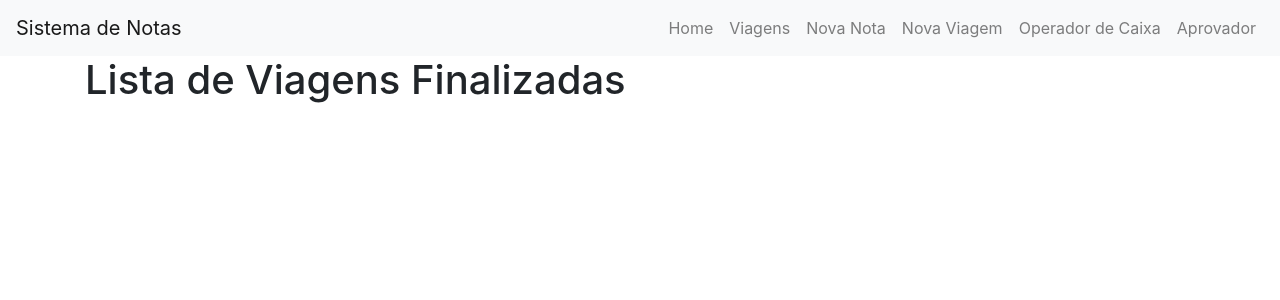
After one commit to FernandoJBiagi/publico, a Django app: page /caixa/ in a window 1280 px wide. The commit adds this page. Shown: the top 300 px of the page. Run offline with Django 4.2, Linux system fonts and the light colour scheme; data that the repository does not hold is empty; some libraries are stand-ins or nearby versions.

Commit message:
tela provador e operador de caixa

```diff
--- a/notas/urls.py
+++ b/notas/urls.py
@@ -1,5 +1,5 @@
 from django.urls import path
-from .views import HomeView, ViagemListView, ViagemDetailView, NotaListView, ViagemCreateView, NotaCreateView, FinalizarViagemView
+from .views import HomeView, ViagemListView, ViagemDetailView, NotaListView, ViagemCreateView, NotaCreateView, FinalizarViagemView, CaixaListView, NotaReviewView, AprovadorListView, AprovarNotaView
 
 urlpatterns = [
     path('', HomeView.as_view(), name='home'),
@@ -9,4 +9,8 @@ urlpatterns = [
     path('viagens/nova/', ViagemCreateView.as_view(), name='viagem_create'),
     path('notas/nova/', NotaCreateView.as_view(), name='nota_create'),
     path('viagens/<int:pk>/finalizar/', FinalizarViagemView.as_view(), name='finalizar_viagem'),
+    path('caixa/', CaixaListView.as_view(), name='caixa_list'),
+    path('caixa/nota/<int:viagem_id>/', NotaReviewView.as_view(), name='nota_review'),
+    path('aprovador/', AprovadorListView.as_view(), name='aprovador_list'),
+    path('aprovador/aprovar/<int:pk>/', AprovarNotaView.as_view(), name='aprovar_nota'),
 ]
--- a/notas/views.py
+++ b/notas/views.py
@@ -51,6 +51,9 @@ class ViagemCreateView(CreateView):
             return redirect('viagem_list')
         return super().form_valid(form)
 
+    def form_invalid(self, form):
+        return super().form_invalid(form)
+
 class NotaCreateView(CreateView):
     model = Nota
     form_class = NotaForm
@@ -71,13 +74,6 @@ class NotaCreateView(CreateView):
             return redirect('viagem_detail', pk=viagem.id)
         return super().form_valid(form)
 
-    def form_valid(self, form):
-        viagem = form.cleaned_data['viagem']
-        if viagem.status == 'Finalizada':
-            messages.error(self.request, 'Não é possível adicionar notas a uma viagem finalizada.')
-            return redirect('viagem_detail', pk=viagem.id)
-        return super().form_valid(form)
-
 class FinalizarViagemView(View):
     def post(self, request, pk):
         viagem = Viagem.objects.get(pk=pk)
@@ -86,3 +82,61 @@ class FinalizarViagemView(View):
         viagem.save()
         messages.success(request, 'Viagem finalizada com sucesso.')
         return redirect('viagem_detail', pk=pk)
+
+class CaixaListView(ListView):
+    model = Viagem
+    template_name = 'notas/pages/caixa_list.html'
+    context_object_name = 'viagens'
+
+    def get_queryset(self):
+        return Viagem.objects.filter(status='Finalizada')
+
+class NotaReviewView(View):
+    template_name = 'notas/pages/nota_review.html'
+
+    def get(self, request, *args, **kwargs):
+        viagem_id = self.kwargs.get('viagem_id')
+        viagem = get_object_or_404(Viagem, pk=viagem_id, status='Finalizada')
+        notas = Nota.objects.filter(viagem=viagem)
+        context = {
+            'viagem': viagem,
+            'notas': notas,
+        }
+        return render(request, self.template_name, context)
+
+    def post(self, request, *args, **kwargs):
+        nota_id = request.POST.get('nota_id')
+        nota = get_object_or_404(Nota, pk=nota_id)
+        valor_nota = nota.valor_nota
+
+        if valor_nota > 70:
+            # Direcionar para dois aprovadores
+            messages.success(request, 'Nota enviada para dois aprovadores.')
+        else:
+            # Direcionar para um aprovador
+            messages.success(request, 'Nota enviada para um aprovador.')
+
+        nota.status = 'Pendente'
+        nota.save()
+
+        return redirect('caixa_list')
+
+class AprovadorListView(ListView):
+    model = Nota
+    template_name = 'notas/pages/aprovador_list.html'
+    context_object_name = 'notas'
+
+    def get_queryset(self):
+        return Nota.objects.filter(status='Pendente')
+
+class AprovarNotaView(View):
+    def post(self, request, pk):
+        nota = get_object_or_404(Nota, pk=pk)
+        nota_status = request.POST.get('status')
+        if nota_status == 'Aprovada':
+            nota.status = 'Aprovada'
+        elif nota_status == 'Reprovada':
+            nota.status = 'Reprovada'
+        nota.save()
+        messages.success(request, 'Nota {} com sucesso.'.format(nota_status.lower()))
+        return redirect('aprovador_list')
--- a/templates/notas/base.html
+++ b/templates/notas/base.html
@@ -42,6 +42,12 @@
                 <li class="nav-item">
                     <a class="nav-link" href="{% url 'viagem_create' %}">Nova Viagem</a>
                 </li>
+                <li class="nav-item">
+                    <a class="nav-link" href="{% url 'caixa_list' %}">Operador de Caixa</a>
+                </li>
+                <li class="nav-item">
+                    <a class="nav-link" href="{% url 'aprovador_list' %}">Aprovador</a>
+                </li>
             </ul>
         </div>
     </nav>
--- /dev/null
+++ b/templates/notas/pages/caixa_list.html
@@ -0,0 +1,16 @@
+{% extends 'notas/base.html' %}
+
+{% block title %}Operador de Caixa{% endblock %}
+
+{% block content %}
+<h1>Lista de Viagens Finalizadas</h1>
+<ul>
+    {% for viagem in viagens %}
+        <li>
+            <a href="{% url 'nota_review' viagem.id %}">
+                Revisar Notas de {{ viagem.destino }}
+            </a>
+        </li>
+    {% endfor %}
+</ul>
+{% endblock %}
```
Also changed, not shown: notas/models.py (+12 -0 lines), templates/notas/pages/aprovador_list.html (added, +24 -0 lines), templates/notas/pages/nota_review.html (added, +19 -0 lines), notas/migrations/0004_nota_aprovadores_nota_status_alter_viagem_status.py (added).
